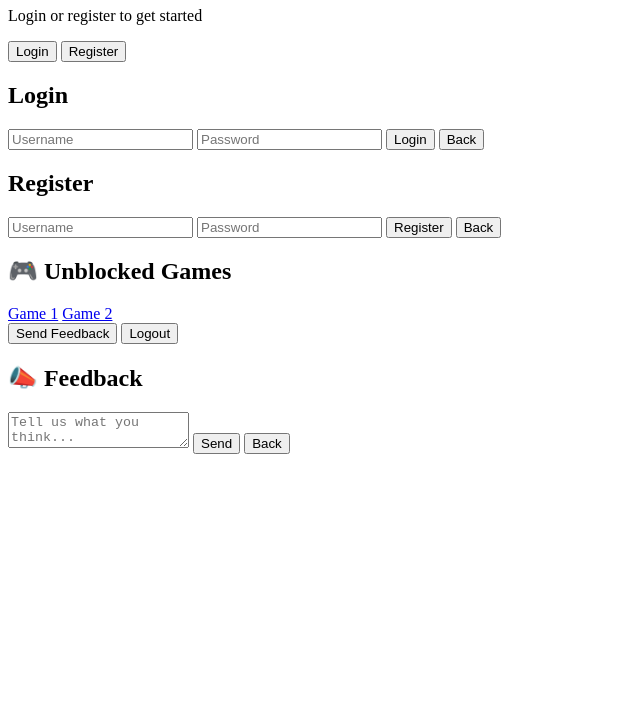
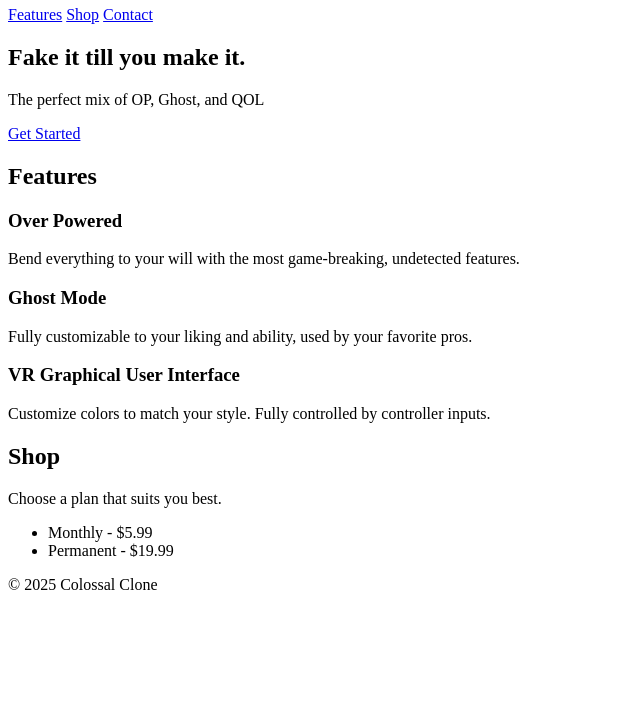
Before and after one commit to x12fr/-, a plain HTML site: page index.html in a window 1280 px wide. Shown: the part 74-800 px from the top of the page, without its empty margins (0-640 px from the left). Drawn offline with Linux system fonts and the light colour scheme.

Commit message:
Update index.html

```diff
--- a/index.html
+++ b/index.html
@@ -3,50 +3,52 @@
 <head>
   <meta charset="UTF-8" />
   <meta name="viewport" content="width=device-width, initial-scale=1.0"/>
-  <title>Unblocked Central</title>
-  <link rel="stylesheet" href="style.css"/>
+  <title>Colossal Clone</title>
+  <link rel="stylesheet" href="styles.css" />
 </head>
 <body>
-  <div id="home-screen" class="screen active">
-    <h1>Welcome to Unblocked Central 🎮</h1>
-    <p>Login or register to get started</p>
-    <button onclick="switchScreen('login')">Login</button>
-    <button onclick="switchScreen('register')">Register</button>
-  </div>
+  <header>
+    <h1>Colossal V2</h1>
+    <nav>
+      <a href="#features">Features</a>
+      <a href="#shop">Shop</a>
+      <a href="#contact">Contact</a>
+    </nav>
+  </header>
 
-  <div id="login-screen" class="screen">
-    <h2>Login</h2>
-    <input type="text" id="login-username" placeholder="Username" />
-    <input type="password" id="login-password" placeholder="Password" />
-    <button onclick="login()">Login</button>
-    <button onclick="switchScreen('home')">Back</button>
-  </div>
+  <section id="hero">
+    <h2>Fake it till you make it.</h2>
+    <p>The perfect mix of OP, Ghost, and QOL</p>
+    <a href="#get-started" class="btn">Get Started</a>
+  </section>
 
-  <div id="register-screen" class="screen">
-    <h2>Register</h2>
-    <input type="text" id="register-username" placeholder="Username" />
-    <input type="password" id="register-password" placeholder="Password" />
-    <button onclick="register()">Register</button>
-    <button onclick="switchScreen('home')">Back</button>
-  </div>
+  <section id="features">
+    <h2>Features</h2>
+    <div class="feature">
+      <h3>Over Powered</h3>
+      <p>Bend everything to your will with the most game-breaking, undetected features.</p>
+    </div>
+    <div class="feature">
+      <h3>Ghost Mode</h3>
+      <p>Fully customizable to your liking and ability, used by your favorite pros.</p>
+    </div>
+    <div class="feature">
+      <h3>VR Graphical User Interface</h3>
+      <p>Customize colors to match your style. Fully controlled by controller inputs.</p>
+    </div>
+  </section>
 
-  <div id="dashboard-screen" class="screen">
-    <h2>🎮 Unblocked Games</h2>
-    <div class="games">
-      <a href="https://example.com/game1" target="_blank">Game 1</a>
-      <a href="https://example.com/game2" target="_blank">Game 2</a>
-    </div>
-    <button onclick="switchScreen('feedback')">Send Feedback</button>
-    <button onclick="switchScreen('home')">Logout</button>
-  </div>
+  <section id="shop">
+    <h2>Shop</h2>
+    <p>Choose a plan that suits you best.</p>
+    <ul>
+      <li>Monthly - $5.99</li>
+      <li>Permanent - $19.99</li>
+    </ul>
+  </section>
 
-  <div id="feedback-screen" class="screen">
-    <h2>📣 Feedback</h2>
-    <textarea id="feedback-text" placeholder="Tell us what you think..."></textarea>
-    <button onclick="sendFeedback()">Send</button>
-    <button onclick="switchScreen('dashboard')">Back</button>
-  </div>
-
-  <script src="script.js"></script>
+  <footer>
+    <p>&copy; 2025 Colossal Clone</p>
+  </footer>
 </body>
 </html>
```
